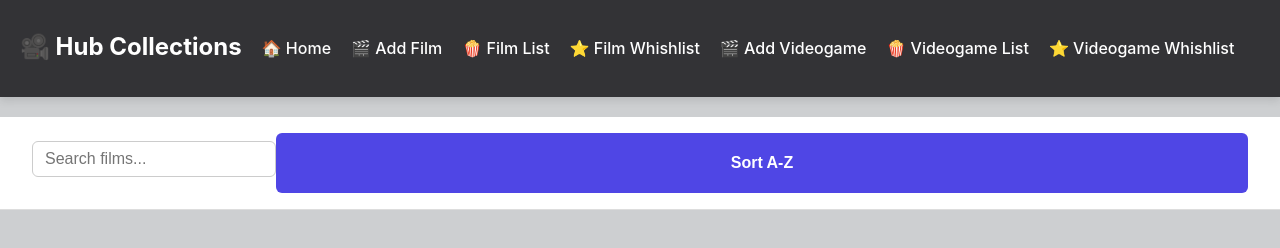
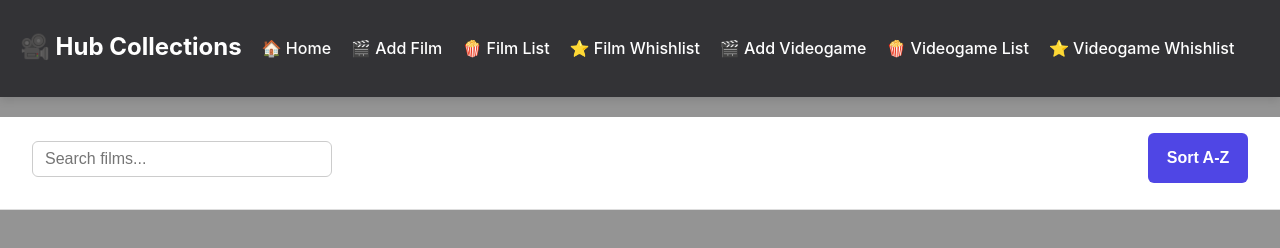
Before and after one commit to salexone/hub-collections, a plain HTML site: page film_dashboard.html in a window 1280 px wide. Drawn offline with Linux system fonts and the light colour scheme; no server answers.

Commit message:
Update styles.css

```diff
--- a/styles.css
+++ b/styles.css
@@ -1,6 +1,6 @@
     body {
       font-family: 'Inter', sans-serif;
-      background: #cdcfd1;
+      background: #949494;
       color: #333;
       margin: 0;
       padding: 0;
@@ -119,6 +119,8 @@
       padding: 8px 12px;
       border-radius: 6px;
       cursor: pointer;
+      width: 100px;
+      height: 50px;
     }
 
     .film-row {
```
